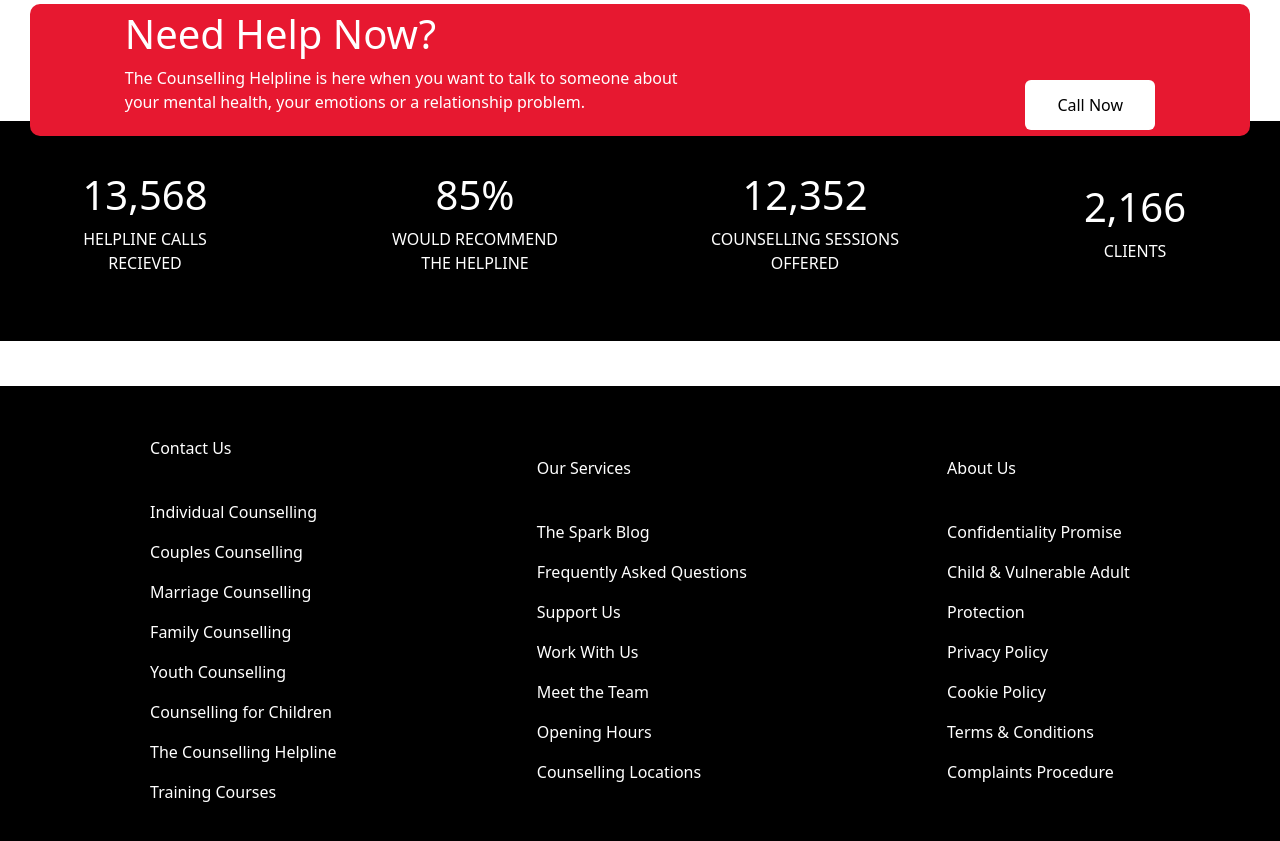
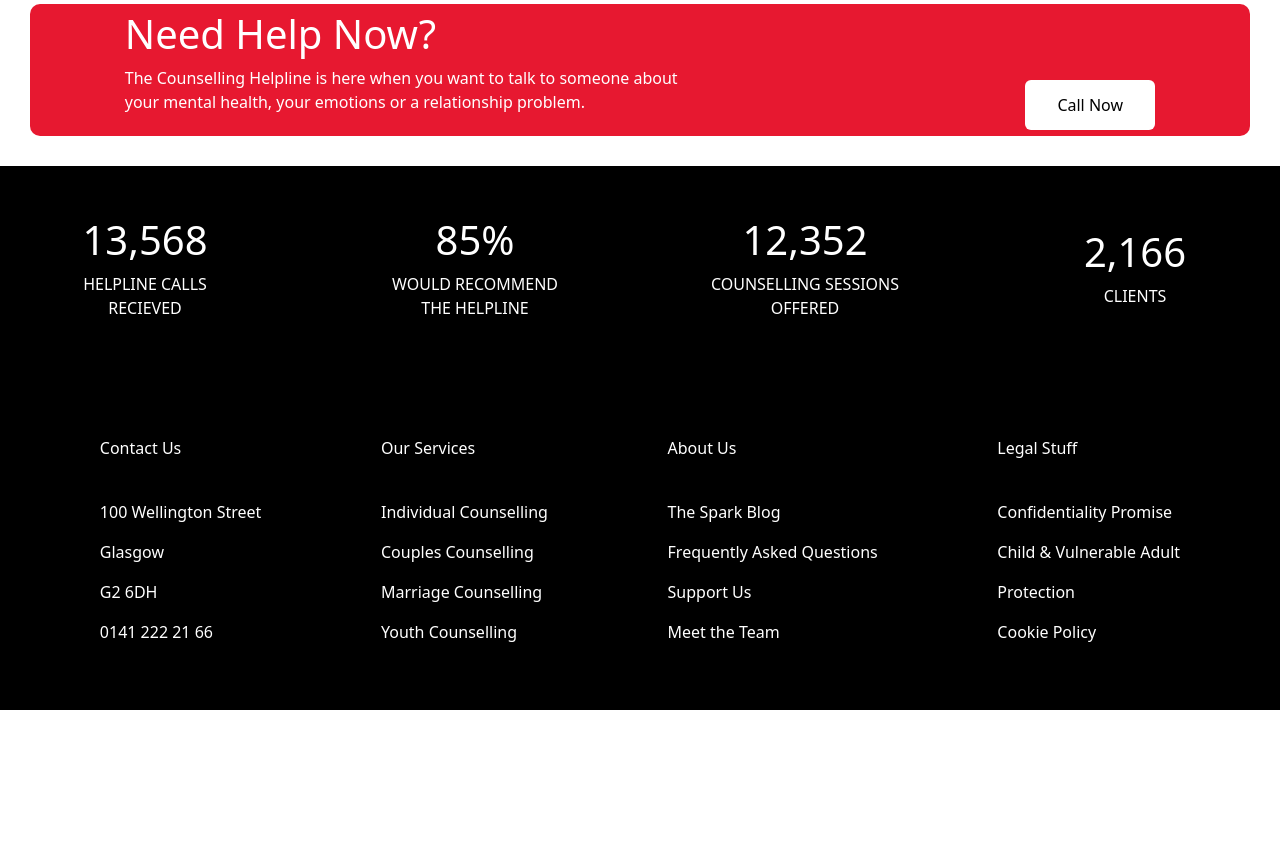
Before and after one commit to gines18/The_Spark, a React (Vite) app: page / in a window 1280 px wide. Shown: the part 4080-4921 px from the top of the page. After the commit the page ends 4790 px from the top, so only its background shows below. Built offline with nearby package versions, Linux system fonts and the light colour scheme.

Commit message:
Add more data to the Footer

```diff
--- a/src/components/Footer.css
+++ b/src/components/Footer.css
@@ -6,4 +6,6 @@
     background-color: black;
     color: white;
     padding: 50px;
+    flex-wrap: wrap;
+    gap: 20px;
 }
--- a/src/components/Footer.jsx
+++ b/src/components/Footer.jsx
@@ -3,8 +3,22 @@ import React from 'react'
 import './Footer.css'
 
 let data_footer = [
+
+
     {
         header: "Contact Us",
+        one: '100 Wellington Street',
+        two: 'Glasgow',
+        three: 'G2 6DH',
+        four: '',
+        five: '0141 222 21 66',
+        six: '',
+        seven: '',
+
+
+    },
+    {
+        header: "Our Services",
         one: 'Individual Counselling',
         two: 'Couples Counselling',
         three: 'Marriage Counselling',
@@ -15,7 +29,7 @@ let data_footer = [
         eight: 'Training Courses',
     },
     {
-        header: "Our Services",
+        header: "About Us",
         one: 'The Spark Blog',
         two: 'Frequently Asked Questions',
         three: 'Support Us',
@@ -23,10 +37,10 @@ let data_footer = [
         five: 'Meet the Team',
         six: 'Opening Hours',
         seven: 'Counselling Locations',
-        eight: undefined,
+        eight: " ",
     },
     {
-        header: "About Us",
+        header: "Legal Stuff",
         one: 'Confidentiality Promise',
         two: 'Child & Vulnerable Adult',
         three: 'Protection',
@@ -34,7 +48,7 @@ let data_footer = [
         five: 'Cookie Policy',
         six: 'Terms & Conditions',
         seven: 'Complaints Procedure',
-        eight: undefined,
+        eight: " ",
     },
 
 ]
@@ -51,11 +65,11 @@ export default function Footer() {
             <p>{item.one}</p>
             <p>{item.two}</p>
             <p>{item.three}</p>
-            <p>{item.four}</p>
+            {item.data_footer === " " ? <p>{item.four}</p> : <p></p>}
             <p>{item.five}</p>
-            <p>{item.six}</p>
-            <p>{item.seven}</p>
-            {item.eight !== undefined ? <p>{item.eight}</p> : <p></p>}
+            {item.data_footer === " " ? <p>{item.six}</p> : <p></p>}
+            {item.data_footer === " " ? <p>{item.seven}</p> : <p></p>}
+            {item.data_footer === " " ? <p>{item.eight}</p> : <p></p>}
 
 
         </div>
--- a/src/components/Numbers.css
+++ b/src/components/Numbers.css
@@ -6,9 +6,7 @@
     gap: 40px;
     flex-wrap: wrap;
    background-color: black;
-   position: relative;
-   top:-45px;
-   margin-bottom: 0;
+
 
 }
 
```
